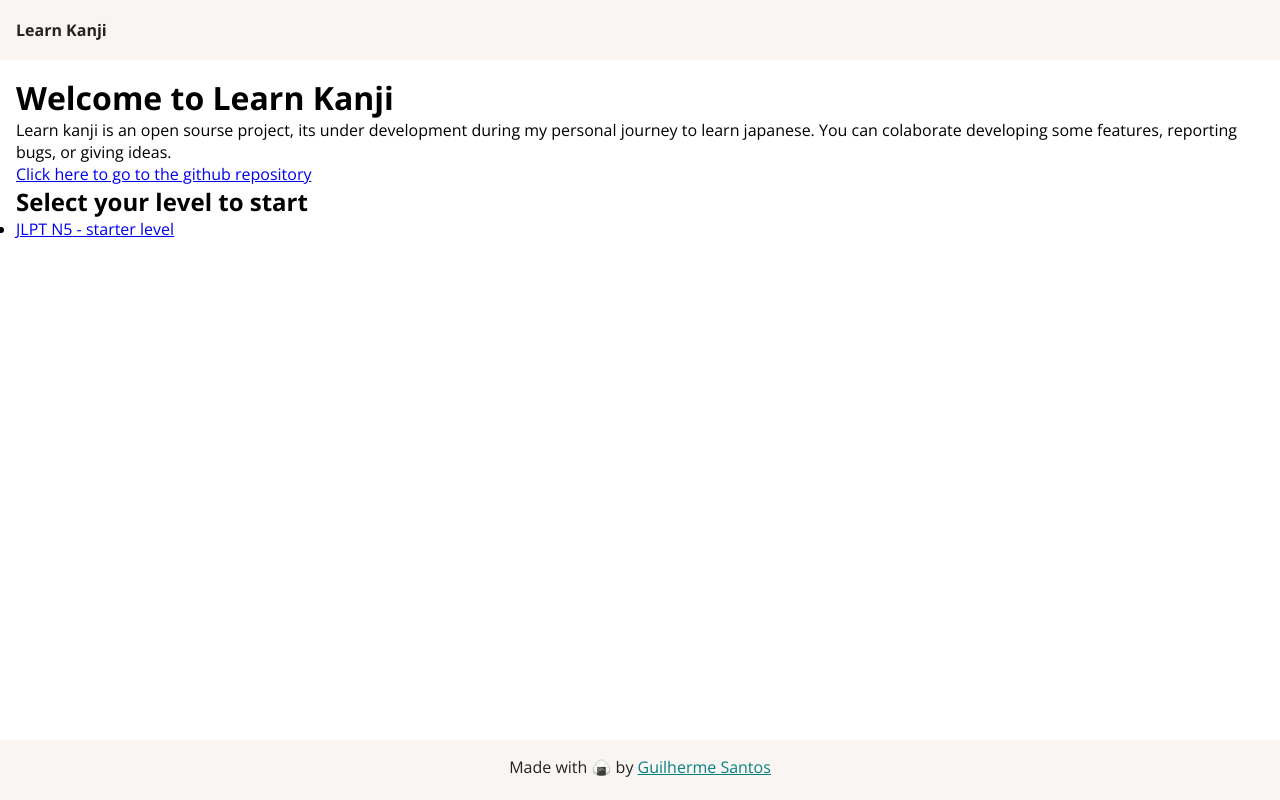
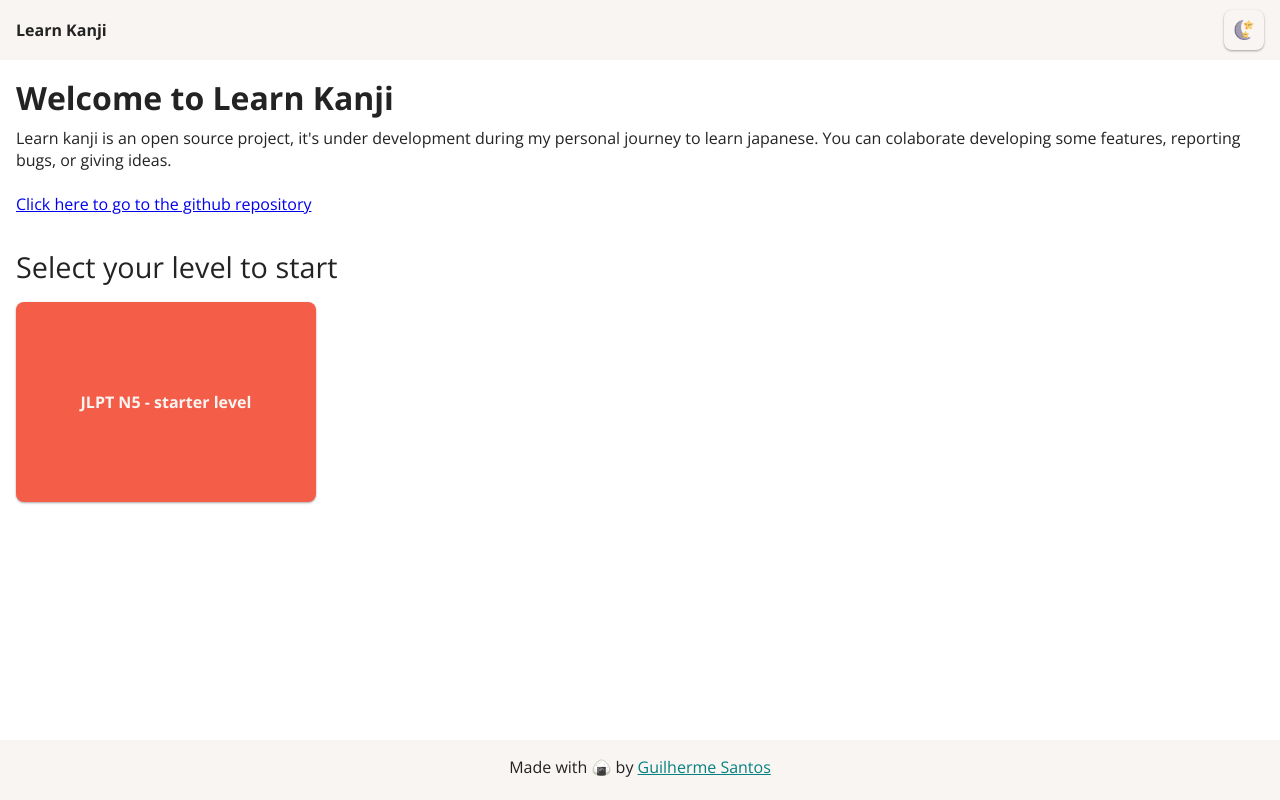
Before and after one commit to GuilhermeSnts/learn-kanji, a React (Vite) app: page / in a window 1280 px wide. Built offline with nearby package versions, Linux system fonts and the light colour scheme.

Commit message:
feat: Styling home page

```diff
--- a/src/components/Content/styles.ts
+++ b/src/components/Content/styles.ts
@@ -3,7 +3,7 @@ import { styled } from "@/styles/theme";
 export const StyledContent = styled("main", {
     width: '100%',
     height: 'calc(100vh - 120px)',
-    padding: '$2',
+    padding: '$md',
     backgroundColor: '$main',
-    transition: '$1'
+    transition: '$sm'
 });
--- a/src/components/Footer/styles.ts
+++ b/src/components/Footer/styles.ts
@@ -1,13 +1,13 @@
 import { styled } from "@/styles/theme";
 
 export const StyledFooter = styled("footer", {
-    padding: '$2',
+    padding: '$md',
     width: '100%',
     background: '$base',
     color: '$text',
     height: '60px',
     textAlign: 'center',
-    transition: '$1',
+    transition: '$sm',
     a: {
         textDecoration: 'underline',
         color: '$secondary'
--- a/src/components/Header/index.tsx
+++ b/src/components/Header/index.tsx
@@ -1,10 +1,32 @@
-import { FunctionComponent } from "react"
-import { StyledHeader } from "./styles"
+import { FunctionComponent } from "react";
+import { LeftSection, RightSection, StyledHeader } from "./styles";
+import SunImage from "@/assets/images/sun.png";
+import MoonImage from "@/assets/images/moon.png";
 
-export const Header: FunctionComponent = () => {
-    return (
-        <StyledHeader>
-            <b>Learn Kanji</b>
-        </StyledHeader>
-    )
-}
+type HeaderProps = {
+  onThemeChange: (isDark: boolean) => void;
+  isDarkTheme: boolean;
+};
+
+export const Header: FunctionComponent<HeaderProps> = ({
+  onThemeChange,
+  isDarkTheme,
+}) => {
+  return (
+    <StyledHeader>
+      <LeftSection>
+        <b>Learn Kanji</b>
+      </LeftSection>
+
+      <RightSection>
+        <button onClick={() => onThemeChange(!isDarkTheme)}>
+          {isDarkTheme ? (
+            <img src={SunImage} alt="set to light mode" />
+          ) : (
+            <img src={MoonImage} alt="set to dark mode" />
+          )}
+        </button>
+      </RightSection>
+    </StyledHeader>
+  );
+};
--- a/src/components/Header/styles.ts
+++ b/src/components/Header/styles.ts
@@ -1,7 +1,7 @@
 import { styled } from "@/styles/theme";
 
 export const StyledHeader = styled("header", {
-  padding: "$2",
+  padding: "$md",
   width: "100%",
   height: "60px",
   background: "$base",
@@ -10,7 +10,7 @@ export const StyledHeader = styled("header", {
   flexDirection: "row",
   alignItems: "center",
   justifyContent: "space-between",
-  transition: "$1",
+  transition: "$sm",
 });
 
 export const LeftSection = styled("div", {
@@ -23,11 +23,11 @@ export const RightSection = styled("div", {
   button: {
     borderRadius: "$sm",
     backgroundColor: "$base",
-    padding: "$1",
+    padding: "$sm",
     border: "none",
     cursor: "pointer",
     boxShadow: "$sm",
-    transition: "$1",
+    transition: "$sm",
     width: "2.5rem",
     height: "2.5rem",
     display: "flex",
--- /dev/null
+++ b/src/pages/Home/components/LevelButton/index.tsx
@@ -0,0 +1,22 @@
+import { StyledLevelButton } from "./styles";
+import { FunctionComponent } from "react";
+
+type LevelButtonProps = {
+  code?: string;
+  name?: string;
+  caption?: string;
+};
+
+export const LevelButton: FunctionComponent<LevelButtonProps> = ({
+  code,
+  name,
+  caption,
+}) => {
+  return (
+      <StyledLevelButton href={`/level/${code}`}>
+          <span>
+            {name} - {caption}
+          </span>
+      </StyledLevelButton>
+  );
+};
--- /dev/null
+++ b/src/pages/Home/components/LevelButton/styles.ts
@@ -0,0 +1,29 @@
+import { styled } from "@/styles/theme";
+
+export const StyledLevelButton = styled("a", {
+  backgroundColor: "$primary",
+  borderRadius: "$sm",
+  height: "200px",
+  color: "$text",
+  boxShadow: "$sm",
+  marginBottom: "$md",
+  transition: "$1",
+  cursor: "pointer",
+  display: "flex",
+  alignItems: "center",
+  justifyContent: "center",
+  textDecoration: "none",
+
+  span: {
+    color: "$base",
+    fontWeight: "bold"
+  },
+
+  "&:hover": {
+    boxShadow: "$lg",
+    transform: 'translateY(-0.25em)'
+  },
+  "@desktop": {
+    maxWidth: "300px",
+  },
+});
--- a/src/pages/Home/components/LevelSelect/index.tsx
+++ b/src/pages/Home/components/LevelSelect/index.tsx
@@ -1,22 +1,21 @@
-import { JLPT_LEVELS } from "../../constants"
+import { JLPT_LEVELS } from "../../constants";
 import { Link } from "react-router-dom";
+import { StyledLevelSelect } from "./styles";
+import { LevelButton } from "../LevelButton";
 
 export const LevelSelect = () => {
+  return (
+    <StyledLevelSelect>
+      <h2>Select your level to start</h2>
 
-
-    return (
-        <>
-            <h2>Select your level to start</h2>
-
-            <ul>
-                {JLPT_LEVELS.map(level => (
-                    <li key={level.code}>
-                        <Link to={`/level/${level.code}`}>
-                            {level.name} - {level.caption}
-                        </Link>
-                    </li>
-                ))}
-            </ul>
-        </>
-    )
-}
+      {JLPT_LEVELS.map((level) => (
+        <LevelButton
+          caption={level.caption}
+          code={level.code}
+          key={level.code}
+          name={level.name}
+        />
+      ))}
+    </StyledLevelSelect>
+  );
+};
--- /dev/null
+++ b/src/pages/Home/components/LevelSelect/styles.ts
@@ -0,0 +1,12 @@
+import { styled } from "@/styles/theme";
+
+export const StyledLevelSelect = styled("section", {
+  color: "$text",
+  marginBottom: "$md",
+  marginTop: "$lg",
+  h2: {
+    marginBottom: "$md",
+    fontSize: "$lg",
+    fontWeight: 'normal',
+  },
+});
--- a/src/pages/Home/components/Welcome/index.tsx
+++ b/src/pages/Home/components/Welcome/index.tsx
@@ -1,13 +1,18 @@
+import { StyledWelcome } from "./styles";
 
 export const Welcome = () => {
-    return (
-        <>
-            <h1>Welcome to Learn Kanji</h1>
-            <p>Learn kanji is an open sourse project, its under development during my personal journey to learn japanese.
-                You can colaborate developing some features, reporting bugs, or giving ideas.
-                <br />
-                <a href="https://github.com/GuilhermeSnts/learn-kanji">Click here to go to the github repository</a>
-            </p>
-        </>
-    )
-}
+  return (
+    <StyledWelcome>
+      <h1>Welcome to Learn Kanji</h1>
+      <p>
+        Learn kanji is an open source project, it's under development during my
+        personal journey to learn japanese. You can colaborate developing some
+        features, reporting bugs, or giving ideas.
+      </p>
+      <br />
+      <a href="https://github.com/GuilhermeSnts/learn-kanji">
+        Click here to go to the github repository
+      </a>
+    </StyledWelcome>
+  );
+};
--- /dev/null
+++ b/src/pages/Home/components/Welcome/styles.ts
@@ -0,0 +1,10 @@
+import { styled } from "@/styles/theme";
+
+export const StyledWelcome = styled("section", {
+  color: "$text",
+  marginBottom: "$md",
+  h1: {
+    marginBottom: "$sm",
+    fontSize: "$xl",
+  },
+});
--- a/src/styles/theme.ts
+++ b/src/styles/theme.ts
@@ -10,15 +10,15 @@ export const { theme, styled, css } = createStitches({
             base: '#f8f5f2',
         },
         space: {
-            1: '8px',
-            2: '16px',
-            3: '32px',
+            sm: '8px',
+            md: '16px',
+            lg: '32px',
         },
         fontSizes: {
-            1: '1rem',
-            2: '1.2rem',
-            3: '1.8rem',
-            4: '2rem',
+            sm: '1rem',
+            md: '1.2rem',
+            lg: '1.8rem',
+            xl: '2rem',
         },
         fonts: {
             untitled: 'Untitled Sans, apple-system, sans-serif',
@@ -47,6 +47,11 @@ export const { theme, styled, css } = createStitches({
             1: 'all 0.3s cubic-bezier(.25,.8,.25,1)'
         },
     },
+    media: {
+        phone: '(min-width: 640px)',
+        tablet: '(min-width: 768px)',
+        desktop: '(min-width: 1024px)',
+      },
 });
 
 export const darkTheme = createTheme({
```
